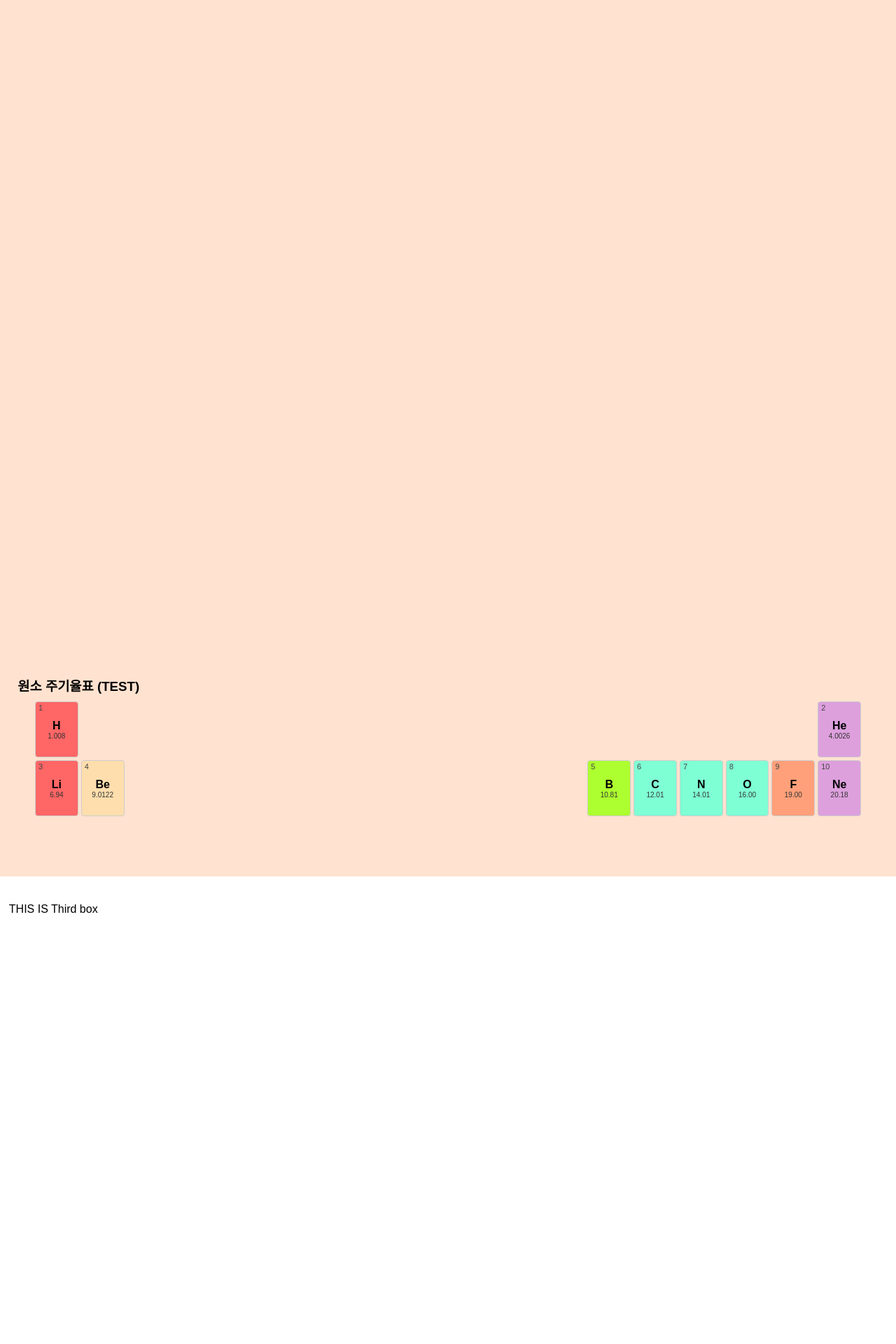
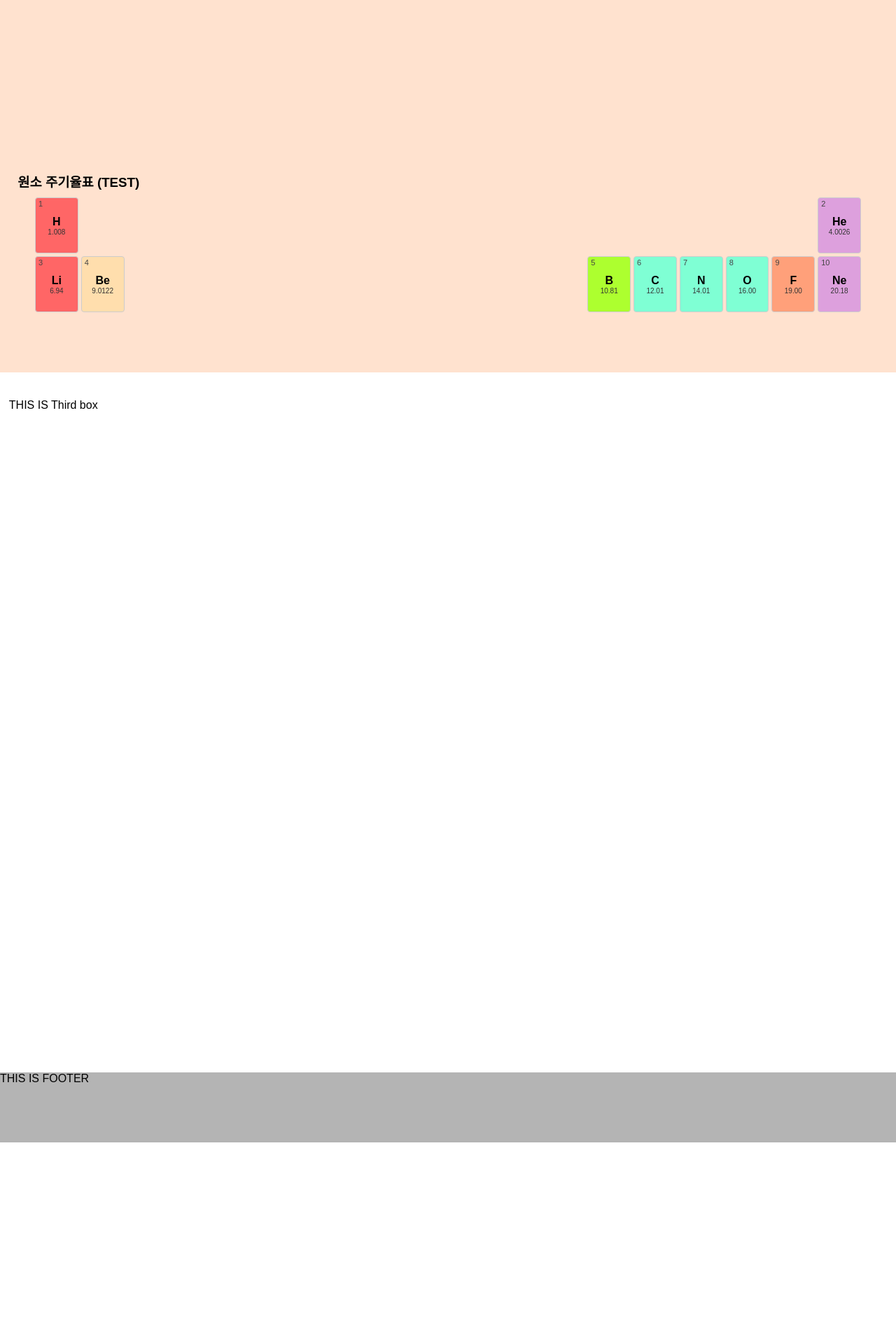
Before and after one commit to GaemiGaemi/science, a Jekyll site: the page built from index.html, in a window 1280 px wide. Shown: the part 911-2831 px from the top of the page at 70% size. Built offline with Jekyll 4.4.1, drawn with Linux system fonts in a browser that asks for light colours; after the commit the page ends 2543 px from its top, so only the background shows below that.

Commit message:
Update style.css

```diff
--- a/assets/css/style.css
+++ b/assets/css/style.css
@@ -47,7 +47,7 @@ body, html {
   justify-content: center;
 }
 .middle {
-  margin-top: 100dvh;
+  margin-top: 60dvh;
   background: rgb(255, 226, 207);
 }
 .third {
```
